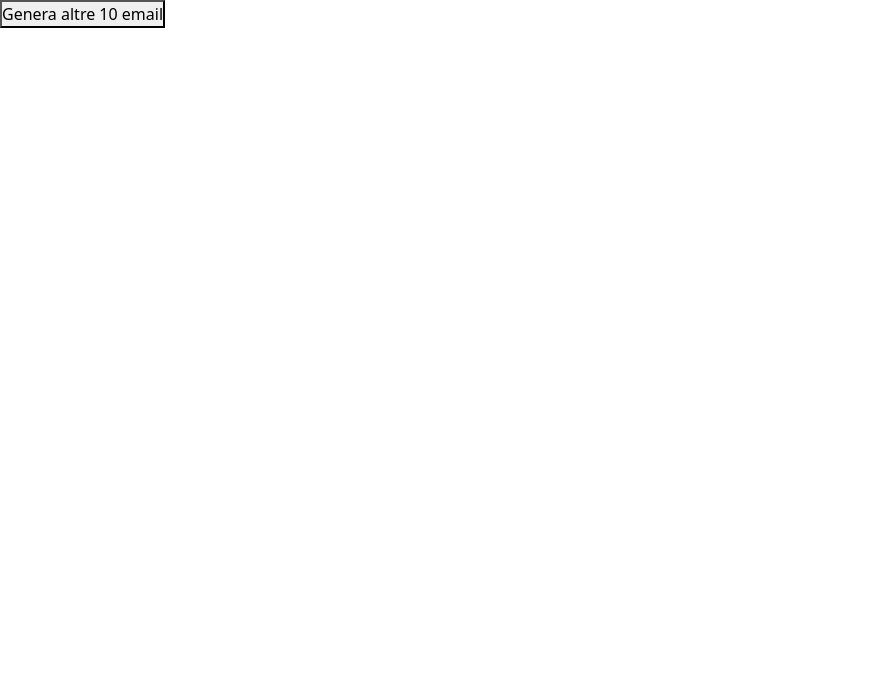
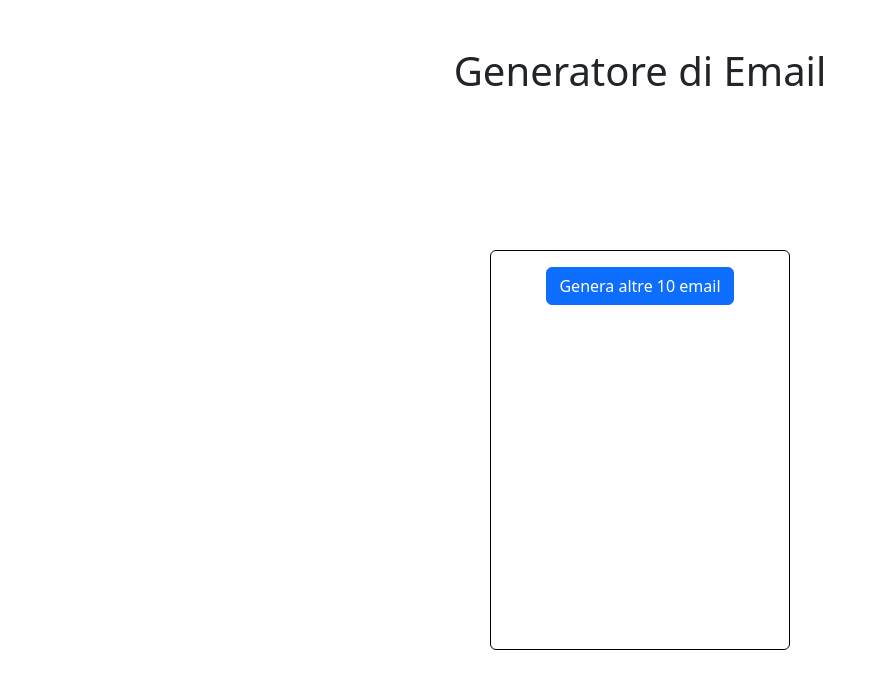
Before and after one commit to PieStw/js-email-list, a plain HTML site: page index.html in a window 1280 px wide. Shown: the whole page, without its empty margins (0-886 px from the left). Drawn offline with nearby package versions, Linux system fonts and the light colour scheme; no server answers.

Commit message:
aggiunta grafica

```diff
--- a/css/style.css
+++ b/css/style.css
@@ -13,4 +13,29 @@
     padding: 0 10px;
     width: 1000px;
     max-width: 100%;
+    text-align: center;
   }
+
+  .header{
+    display: flex;
+    justify-content: center;
+    align-items: center;
+    height: 150px;
+  }
+
+  .main{
+    display: flex;
+    justify-content: center;
+    align-items: center;
+  }
+
+ .card{
+  margin-top: 100px;
+  width: 300px;
+  border: black solid 1px;
+  height: 400px;
+ }
+
+ #email-container{
+  margin-top: 50px;
+ }
--- a/index.html
+++ b/index.html
@@ -12,10 +12,22 @@
 </head>
 <body>
 
-  <div id="email-container"></div>
+  <header class="container header">
+
+    <h1>Generatore di Email</h1>
+
+  </header>
+
+  <div class="main container">
+    <div class="card">
+      <div class="card-body">
+        <button type="button" class="btn btn-primary" id="generate">Genera altre 10 email</button>
+        <div id="email-container"></div>
+      </div>
+    </div>
+  </div>
 
 
-  <button id="generate">Genera altre 10 email</button>
 
   <script src="script.js"></script>
 </body>
--- a/script.js
+++ b/script.js
@@ -2,12 +2,13 @@ const emailList = [];
 
 
 function getEmail(){
+  document.getElementById("email-container").innerHTML = ``;
   for(let i = 0; i < 10; i++){
     fetch("https://flynn.boolean.careers/exercises/api/random/mail")
       .then((response) => response.json())
       .then((data) => {
         emailList.push(data.response);
-        document.getElementById("email-container").innerHTML += `<p>${data.response}</p>`;
+        document.getElementById("email-container").innerHTML += `<div>${data.response}</div>`;
       });
   }
 }
```
